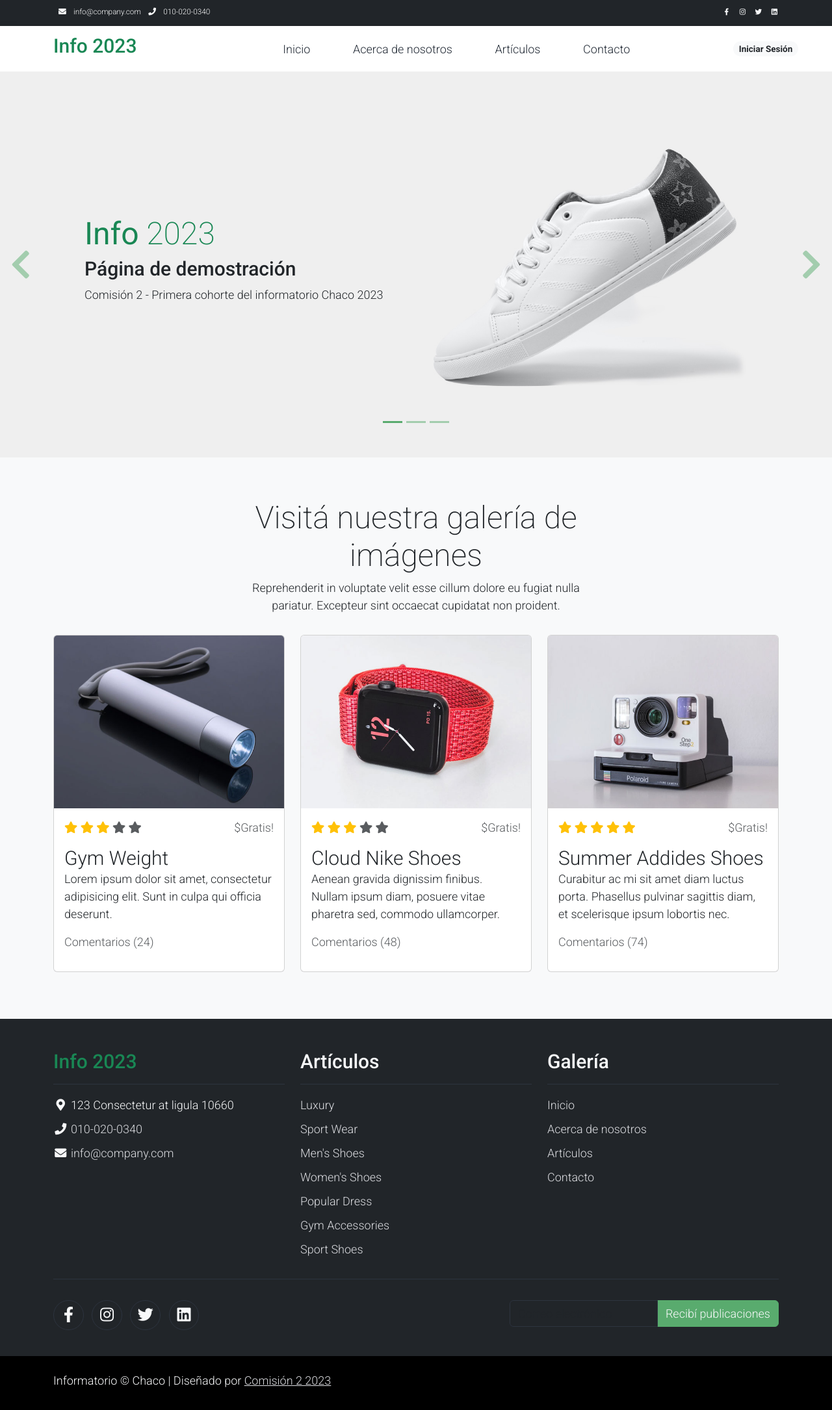
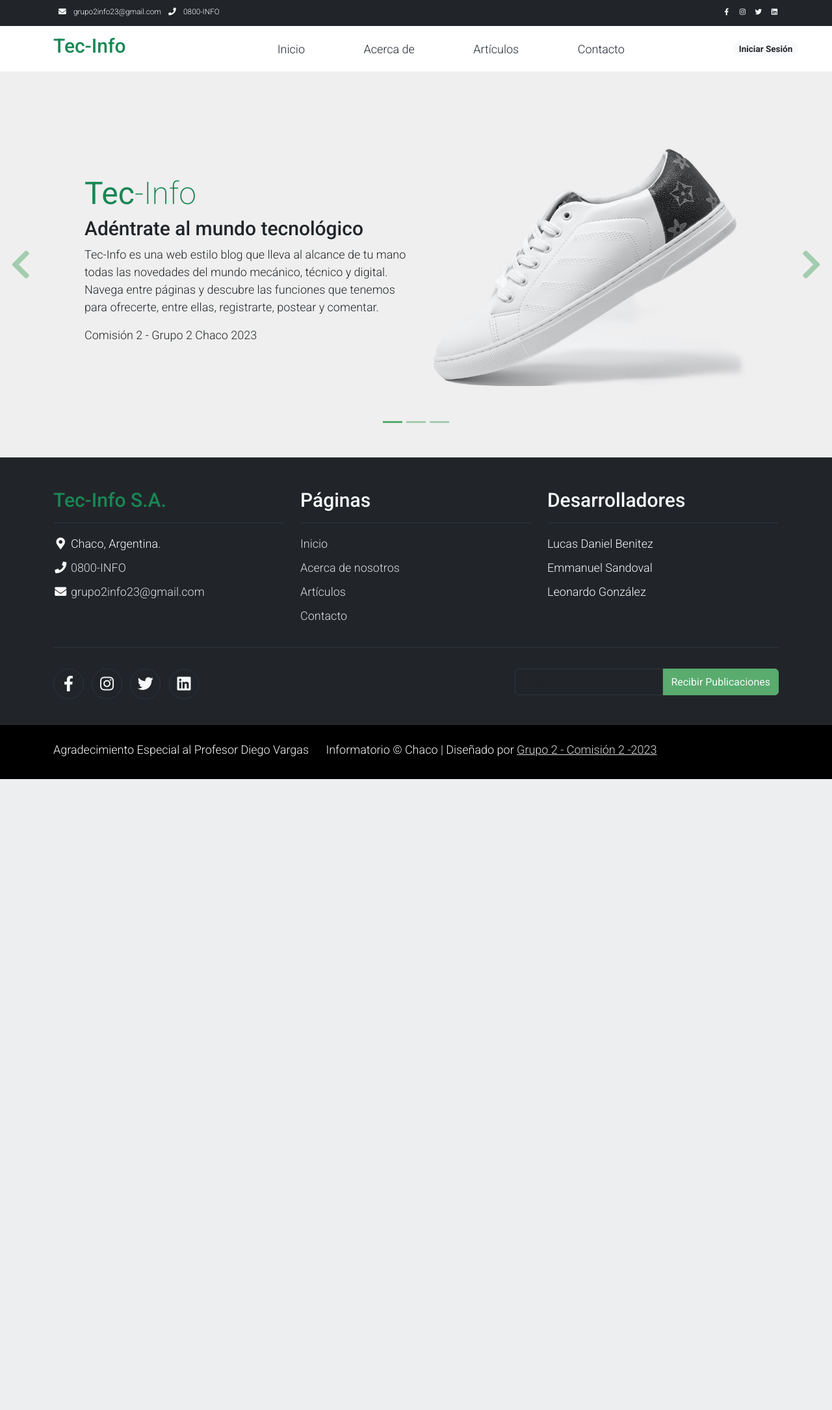
Before and after one commit to grupo2info2023/grupo_unido, a Django app: page / in a window 1280 px wide. Shown: the whole page at 65% size. After the commit the page ends 1199 px from the top, so only its background shows below. Run offline with Django 4.2, Linux system fonts and the light colour scheme; parts of the project's set-up code (start-up, migrations or seed data) failed here and were passed over; some libraries are stand-ins or nearby versions.

Commit message:
Cambios Index y Base

```diff
--- a/template/base.html
+++ b/template/base.html
@@ -31,9 +31,9 @@
             <div class="w-100 d-flex justify-content-between">
                 <div>
                     <i class="fa fa-envelope mx-2"></i>
-                    <a class="navbar-sm-brand text-light text-decoration-none" href="#">info@company.com</a>
+                    <a class="navbar-sm-brand text-light text-decoration-none" href="mailto:grupo2info23@gmail.com">grupo2info23@gmail.com</a>
                     <i class="fa fa-phone mx-2"></i>
-                    <a class="navbar-sm-brand text-light text-decoration-none" href="#">010-020-0340</a>
+                    <a class="navbar-sm-brand text-light text-decoration-none" href="tel:+543624319918">0800-INFO</a>
                 </div>
                 <div>
                     <a class="text-light" href="#" target="_blank" rel="sponsored"><i class="fab fa-facebook-f fa-sm fa-fw me-2"></i></a>
@@ -52,7 +52,7 @@
         <div class="container d-flex justify-content-between align-items-center">
 
             <a class="navbar-brand text-success logo h2 align-self-center" href="{% url 'index' %}">
-                Info 2023
+                Tec-Info
             </a>
 
             <button class="navbar-toggler border-0" type="button" data-bs-toggle="collapse" data-bs-target="#templatemo_main_nav" aria-controls="navbarSupportedContent" aria-expanded="false" aria-label="Toggle navigation">
@@ -66,7 +66,7 @@
                             <a class="nav-link" href="{% url 'index' %}">Inicio</a>
                         </li>
                         <li class="nav-item">
-                            <a class="nav-link" href="{% url 'index' %}">Acerca de nosotros</a>
+                            <a class="nav-link" href="{% url 'index' %}">Acerca de</a>
                         </li>
                         <li class="nav-item">
                             <a class="nav-link" href="{% url 'apps.articulo:articulos' %}">Artículos</a>
@@ -134,43 +134,43 @@
             <div class="row">
 
                 <div class="col-md-4 pt-5">
-                    <h2 class="h2 text-success border-bottom pb-3 border-light logo">Info 2023</h2>
+                    <h2 class="h2 text-success border-bottom pb-3 border-light logo">Tec-Info S.A.</h2>
                     <ul class="list-unstyled text-light footer-link-list">
                         <li>
                             <i class="fas fa-map-marker-alt fa-fw"></i>
-                            123 Consectetur at ligula 10660
+                            Chaco, Argentina.
                         </li>
                         <li>
                             <i class="fa fa-phone fa-fw"></i>
-                            <a class="text-decoration-none" href="tel:010-020-0340">010-020-0340</a>
+                            <a class="text-decoration-none" href="tel:+543624319918">0800-INFO</a>
                         </li>
                         <li>
                             <i class="fa fa-envelope fa-fw"></i>
-                            <a class="text-decoration-none" href="mailto:info@company.com">info@company.com</a>
+                            <a class="text-decoration-none" href="mailto:grupo2info23@gmail.com">grupo2info23@gmail.com</a>
                         </li>
                     </ul>
                 </div>
 
                 <div class="col-md-4 pt-5">
-                    <h2 class="h2 text-light border-bottom pb-3 border-light">Artículos</h2>
-                    <ul class="list-unstyled text-light footer-link-list">
-                        <li><a class="text-decoration-none" href="#">Luxury</a></li>
-                        <li><a class="text-decoration-none" href="#">Sport Wear</a></li>
-                        <li><a class="text-decoration-none" href="#">Men's Shoes</a></li>
-                        <li><a class="text-decoration-none" href="#">Women's Shoes</a></li>
-                        <li><a class="text-decoration-none" href="#">Popular Dress</a></li>
-                        <li><a class="text-decoration-none" href="#">Gym Accessories</a></li>
-                        <li><a class="text-decoration-none" href="#">Sport Shoes</a></li>
-                    </ul>
-                </div>
-
-                <div class="col-md-4 pt-5">
-                    <h2 class="h2 text-light border-bottom pb-3 border-light">Galería</h2>
+                    <h2 class="h2 text-light border-bottom pb-3 border-light">Páginas</h2>
                     <ul class="list-unstyled text-light footer-link-list">
                         <li><a class="text-decoration-none" href="#">Inicio</a></li>
                         <li><a class="text-decoration-none" href="#">Acerca de nosotros</a></li>
                         <li><a class="text-decoration-none" href="#">Artículos</a></li>
                         <li><a class="text-decoration-none" href="#">Contacto</a></li>
+                    </ul>
+                </div>
+
+                <div class="col-md-4 pt-5">
+                    <h2 class="h2 text-light border-bottom pb-3 border-light">Desarrolladores</h2>
+                    <ul class="list-unstyled text-light footer-link-list">
+                        <li>Lucas Daniel Benitez</li>
+                        <li>Emmanuel Sandoval</li>
+                        <li>Leonardo González</a></li>
+                        <li></a></li>
+                        <li></li>
+                        <li></li>
+                        <li></li>
                     </ul>
                 </div>
 
@@ -199,8 +199,8 @@
                 <div class="col-auto">
                     <label class="sr-only" for="subscribeEmail">Email address</label>
                     <div class="input-group mb-2">
-                        <input type="text" class="form-control bg-dark border-light" id="subscribeEmail" placeholder="Correo electrónico">
-                        <div class="input-group-text btn-success text-light">Recibí publicaciones</div>
+                        <input style="color: white;" type="text" class="form-control bg-dark border-light" id="subscribeEmail" placeholder="Correo electrónico">
+                        <button onClick="window.location.reload();" class="input-group-text btn-success text-light" type="submit">Recibir Publicaciones</button>
                     </div>
                 </div>
             </div>
@@ -211,8 +211,9 @@
                 <div class="row pt-2">
                     <div class="col-12">
                         <p class="text-left text-light">
+                            Agradecimiento Especial al Profesor Diego Vargas &nbsp;&nbsp;&nbsp;&nbsp;
                             Informatorio &copy; Chaco
-                            | Diseñado por <a rel="sponsored" href="#" target="_blank">Comisión 2 2023</a>
+                            | Diseñado por <a rel="sponsored" href="#" target="_blank">Grupo 2 - Comisión 2 -2023</a>
                         </p>
                     </div>
                 </div>
--- a/template/contacto.html
+++ b/template/contacto.html
@@ -12,7 +12,7 @@
     <div class="col-md-6 m-auto text-center">
         <h1 class="h1">Contáctanos</h1>
         <p>
-            Cualquier duda o sugerencia puedes hacerla desde aquí. Estamos para ayudarte
+            Cualquier duda o sugerencia puedes hacerla desde aquí. Estamos para ayudarte.
         </p>
     </div>
 </div>
--- a/template/index.html
+++ b/template/index.html
@@ -21,10 +21,11 @@
                     </div>
                     <div class="col-lg-6 mb-0 d-flex align-items-center">
                         <div class="text-align-left align-self-center">
-                            <h1 class="h1 text-success"><b>Info</b> 2023</h1>
-                            <h3 class="h2">Página de demostración</h3>
+                            <h1 class="h1 text-success"><b>Tec</b>-Info</h1>
+                            <h3 class="h2">Adéntrate al mundo tecnológico</h3>
+                            <p>Tec-Info es una web estilo blog que lleva al alcance de tu mano todas las novedades del mundo mecánico, técnico y digital. Navega entre páginas y descubre las funciones que tenemos para ofrecerte, entre ellas, registrarte, postear y comentar.</p>
                             <p>
-                                Comisión 2 - Primera cohorte del informatorio Chaco 2023
+                                Comisión 2 - Grupo 2 Chaco 2023
                             </p>
                         </div>
                     </div>
@@ -39,12 +40,13 @@
                     </div>
                     <div class="col-lg-6 mb-0 d-flex align-items-center">
                         <div class="text-align-left">
-                            <h1 class="h1">Proident occaecat</h1>
-                            <h3 class="h2">Aliquip ex ea commodo consequat</h3>
-                            <p>
-                                You are permitted to use this Zay CSS template for your commercial websites.
-                                You are <strong>not permitted</strong> to re-distribute the template ZIP file in any kind of template collection websites.
+                            <h1 class="h1">Únete a Tec-Info</h1>
+                            <h3 class="h2">Mejora todas tus funciones</h3>
+                            <p>Permanecer leyendo es aburrido? &nbsp;&nbsp;&nbsp;&nbsp;&nbsp;&nbsp;&nbsp;&nbsp;&nbsp;&nbsp;&nbsp;&nbsp;&nbsp;&nbsp;&nbsp;&nbsp;&nbsp;&nbsp;&nbsp;&nbsp;&nbsp;&nbsp;&nbsp;&nbsp;&nbsp;&nbsp;&nbsp;&nbsp;&nbsp;&nbsp;&nbsp;&nbsp;&nbsp;&nbsp;&nbsp;&nbsp;&nbsp;&nbsp;&nbsp;&nbsp;&nbsp;&nbsp;&nbsp;&nbsp;
+                                Inicia sesión o regístrate para poder acceder a comentar, publicar y editar los artículos de la web.
                             </p>
+                            <a href="{% url 'apps.usuario:login' %}?next={{ request.path }}"><button type="submit">Iniciar Sesión</button></a> &nbsp;
+                            <a href="{% url 'apps.usuario:registrar' %}?next={{ request.GET.next }}"><button type="submit">Registrarse</button></a>
                         </div>
                     </div>
                 </div>
@@ -58,12 +60,12 @@
                     </div>
                     <div class="col-lg-6 mb-0 d-flex align-items-center">
                         <div class="text-align-left">
-                            <h1 class="h1">Repr in voluptate</h1>
-                            <h3 class="h2">Ullamco laboris nisi ut </h3>
+                            <h1 class="h1">Novedades</h1>
+                            <h3 class="h2">Conoce los posteos</h3>
                             <p>
-                                We bring you 100% free CSS templates for your websites.
-                                If you wish to support TemplateMo, please make a small contribution via PayPal or tell your friends about our website. Thank you.
+                                Lee, aprende e interactua acerca con las noticias e invensiones que nuestros miembros han subido recientemente. Conoce más acerca de ellos y expande tu conocimiento.
                             </p>
+                            <a href="{% url 'apps.articulo:articulos' %}"><button type="submit">Artículos</button></a>
                         </div>
                     </div>
                 </div>
@@ -77,94 +79,4 @@
         <i class="fas fa-chevron-right"></i>
     </a>
 </div>
-
-<section class="bg-light">
-    <div class="container py-5">
-        <div class="row text-center py-3">
-            <div class="col-lg-6 m-auto">
-                <h1 class="h1">Visitá nuestra galería de imágenes</h1>
-                <p>
-                    Reprehenderit in voluptate velit esse cillum dolore eu fugiat nulla pariatur.
-                    Excepteur sint occaecat cupidatat non proident.
-                </p>
-            </div>
-        </div>
-        <div class="row">
-            <div class="col-12 col-md-4 mb-4">
-                <div class="card h-100">
-                    <a href="shop-single.html">
-                        <img src=" {% static '/assets/img/feature_prod_01.jpg' %}" class="card-img-top" alt="...">
-                    </a>
-                    <div class="card-body">
-                        <ul class="list-unstyled d-flex justify-content-between">
-                            <li>
-                                <i class="text-warning fa fa-star"></i>
-                                <i class="text-warning fa fa-star"></i>
-                                <i class="text-warning fa fa-star"></i>
-                                <i class="text-muted fa fa-star"></i>
-                                <i class="text-muted fa fa-star"></i>
-                            </li>
-                            <li class="text-muted text-right">$Gratis!</li>
-                        </ul>
-                        <a href="shop-single.html" class="h2 text-decoration-none text-dark">Gym Weight</a>
-                        <p class="card-text">
-                            Lorem ipsum dolor sit amet, consectetur adipisicing elit. Sunt in culpa qui officia deserunt.
-                        </p>
-                        <p class="text-muted">Comentarios (24)</p>
-                    </div>
-                </div>
-            </div>
-            <div class="col-12 col-md-4 mb-4">
-                <div class="card h-100">
-                    <a href="shop-single.html">
-                        <img src="{% static '/assets/img/feature_prod_02.jpg' %}" class="card-img-top" alt="...">
-                    </a>
-                    <div class="card-body">
-                        <ul class="list-unstyled d-flex justify-content-between">
-                            <li>
-                                <i class="text-warning fa fa-star"></i>
-                                <i class="text-warning fa fa-star"></i>
-                                <i class="text-warning fa fa-star"></i>
-                                <i class="text-muted fa fa-star"></i>
-                                <i class="text-muted fa fa-star"></i>
-                            </li>
-                            <li class="text-muted text-right">$Gratis!</li>
-                        </ul>
-                        <a href="shop-single.html" class="h2 text-decoration-none text-dark">Cloud Nike Shoes</a>
-                        <p class="card-text">
-                            Aenean gravida dignissim finibus. Nullam ipsum diam, posuere vitae pharetra sed, commodo ullamcorper.
-                        </p>
-                        <p class="text-muted">Comentarios (48)</p>
-                    </div>
-                </div>
-            </div>
-            <div class="col-12 col-md-4 mb-4">
-                <div class="card h-100">
-                    <a href="shop-single.html">
-                        <img src="{% static '/assets/img/feature_prod_03.jpg' %}" class="card-img-top" alt="...">
-                    </a>
-                    <div class="card-body">
-                        <ul class="list-unstyled d-flex justify-content-between">
-                            <li>
-                                <i class="text-warning fa fa-star"></i>
-                                <i class="text-warning fa fa-star"></i>
-                                <i class="text-warning fa fa-star"></i>
-                                <i class="text-warning fa fa-star"></i>
-                                <i class="text-warning fa fa-star"></i>
-                            </li>
-                            <li class="text-muted text-right">$Gratis!</li>
-                        </ul>
-                        <a href="shop-single.html" class="h2 text-decoration-none text-dark">Summer Addides Shoes</a>
-                        <p class="card-text">
-                            Curabitur ac mi sit amet diam luctus porta. Phasellus pulvinar sagittis diam, et scelerisque ipsum lobortis nec.
-                        </p>
-                        <p class="text-muted">Comentarios (74)</p>
-                    </div>
-                </div>
-            </div>
-        </div>
-    </div>
-</section>
-
-
 {% endblock %}
--- a/template/registration/login.html
+++ b/template/registration/login.html
@@ -29,7 +29,7 @@
 
             <div class="row">
                 <div class="col text-behind mt-2">
-                    <a class="btn btn-primary" href="{% url 'apps.usuario:registrar' %}?next={{ request.GET.next }}">¿Todavía no está registrado?<br>Registrate</a>
+                    <a class="btn btn-primary" href="{% url 'apps.usuario:registrar' %}?next={{ request.GET.next }}">¿Todavía no está registrado?<br>Regístrate</a>
                 </div>
                 <div class="col text-behind mt-2">
                     <a class="btn btn-primary" href="{% url 'apps.usuario:password_reset' %}">¿Olvidaste tu contraseña?<br>Recuperar</a>
```
Also changed, not shown: template/contacto2.html (deleted, +0 -42 lines).
